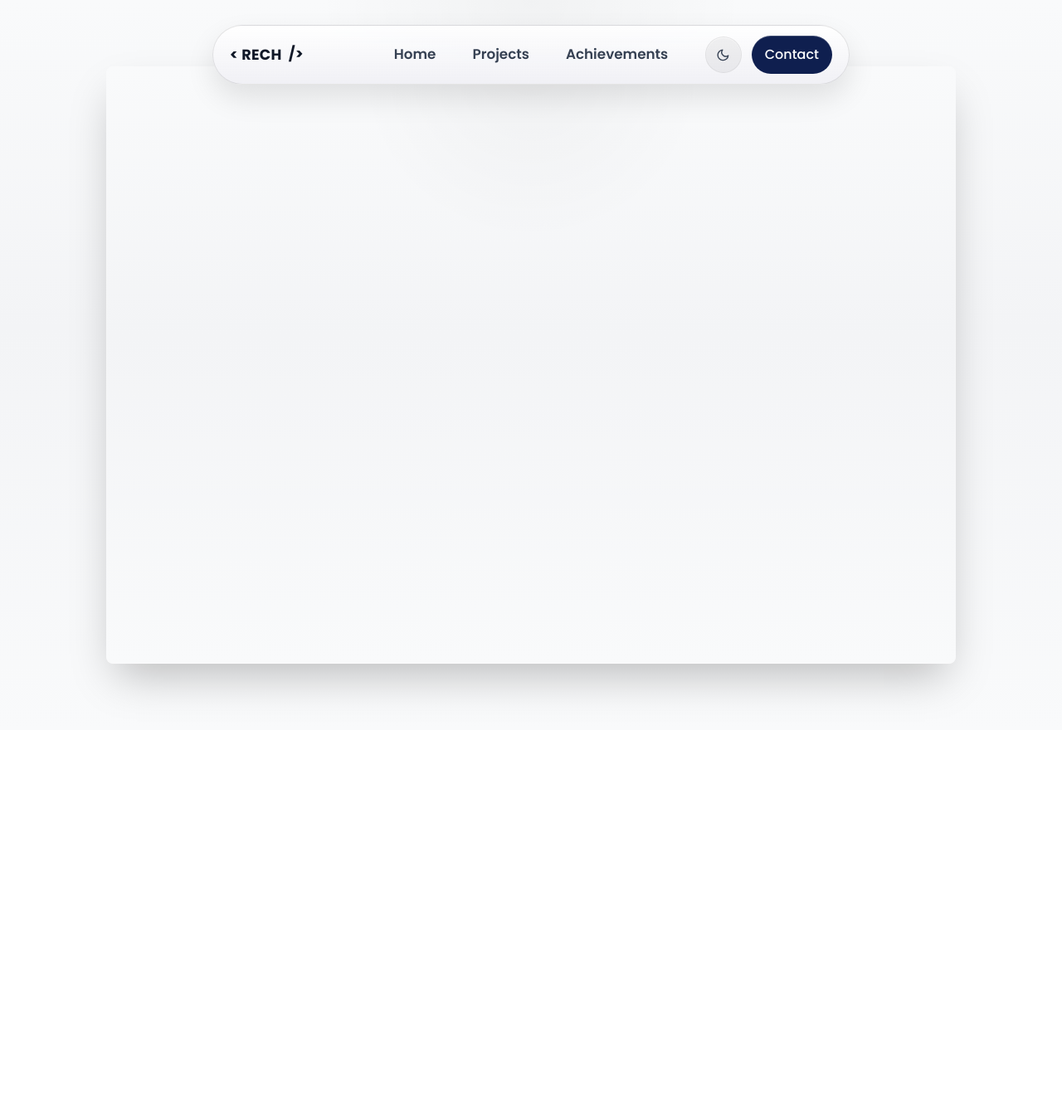
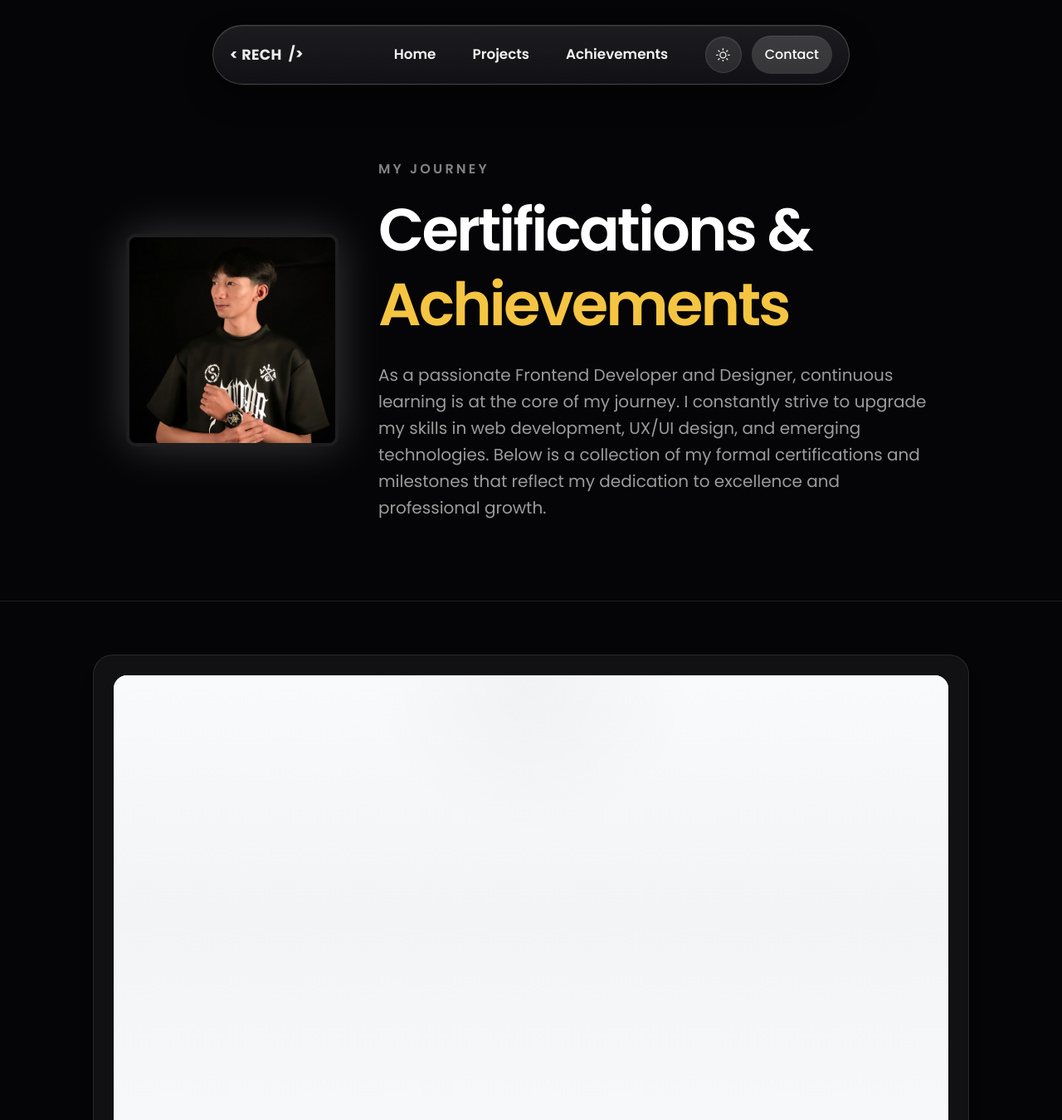
Before and after one commit to vongsovannreach681-crypto/MyPortfolio, a React (Vite) app: page /achievements in a window 1280 px wide. Shown: the top 1350 px of the page at 83% size. Before the commit the page ends 880 px from the top, so only its background shows below. Built offline with nearby package versions, Linux system fonts and the light colour scheme.

Commit message:
achivment update

```diff
--- a/src/components/Header.jsx
+++ b/src/components/Header.jsx
@@ -4,10 +4,10 @@ import { Link } from "react-router-dom";
 
 function Header() {
   const getInitialTheme = () => {
-    if (typeof window === "undefined") return false;
+    if (typeof window === "undefined") return true;
     const saved = localStorage.getItem("theme");
     if (saved) return saved === "dark";
-    return window.matchMedia("(prefers-color-scheme: dark)").matches;
+    return true; // Default to dark mode if no preference is saved
   };
 
   const [isDarkMode, setIsDarkMode] = useState(getInitialTheme);
--- a/src/pages/Achivement.jsx
+++ b/src/pages/Achivement.jsx
@@ -1,14 +1,68 @@
-import React from 'react'
 import Achivment from '../assets/PDF/Reach.pdf'
 import Header from '../components/Header'
+import Footer from '../components/Footer'
+import ReachImg from '../assets/Reach.png'
+import { motion } from 'framer-motion'
+
 const Achivement = () => {
   return (
-    <>
-        <Header />
-        <iframe src={Achivment} title="Achivement" width="80%" className='mx-auto mt-20 h-[90vh] rounded-lg border border-white/20 shadow-2xl' allowFullScreen>
+    <div className="min-h-screen flex flex-col bg-gray-50 text-slate-900 dark:bg-[#050507] dark:text-white/92">
+      <Header />
 
-        </iframe>
-    </>
+      <main className="flex-grow pt-24 pb-20">
+        {/* Banner Section */}
+        <section className="relative w-full py-20 lg:py-24 overflow-hidden border-b border-slate-200/70 dark:border-white/10">
+          <div className="absolute top-0 left-1/2 -translate-x-1/2 w-[80%] h-full bg-[radial-gradient(circle_at_top,_rgba(255,255,255,0.04),_transparent_60%)] blur-[80px] -z-10 pointer-events-none"></div>
+
+          <div className="max-w-7xl mx-auto px-6 sm:px-12 relative z-10 flex flex-col md:flex-row items-center justify-center gap-12 text-center md:text-left">
+            <motion.div
+              initial={{ opacity: 0, scale: 0.8 }}
+              animate={{ opacity: 1, scale: 1 }}
+              transition={{ duration: 0.8, ease: "easeOut" }}
+              className="flex-shrink-0"
+            >
+              <img
+                src={ReachImg}
+                alt="Vorng Sovannreach"
+                className="w-48 md:w-64 h-auto rounded-xl object-cover shadow-[0_20px_50px_rgba(148,163,184,0.3)] dark:shadow-[0_0px_55px_rgba(255,255,255,0.2)] border-4 border-slate-200 dark:border-white/10"
+              />
+            </motion.div>
+
+            <div className="max-w-2xl">
+              <h4 className="text-[#f5c542] text-sm md:text-base font-semibold uppercase tracking-[0.2em] mb-4 dark:text-white/50">
+                My Journey
+              </h4>
+              <h1 className="text-5xl md:text-6xl lg:text-7xl font-semibold tracking-[-0.04em] text-[#0f1f4f] dark:text-white mb-6 leading-tight">
+                Certifications & <span className="text-[#f5c542]">Achievements</span>
+              </h1>
+              <p className="text-lg md:text-xl text-slate-600 dark:text-white/60 font-light leading-[1.6]">
+                As a passionate Frontend Developer and Designer, continuous learning is at the core of my journey. I constantly strive to upgrade my skills in web development, UX/UI design, and emerging technologies. Below is a collection of my formal certifications and milestones that reflect my dedication to excellence and professional growth.
+              </p>
+            </div>
+          </div>
+        </section>
+
+        {/* Certificate Display Section */}
+        <section className="max-w-6xl mx-auto px-6 sm:px-12 py-16">
+          <motion.div
+            initial={{ opacity: 0, y: 30 }}
+            whileInView={{ opacity: 1, y: 0 }}
+            viewport={{ once: true, margin: "-50px" }}
+            transition={{ duration: 0.6 }}
+            className="w-full bg-slate-200/50 dark:bg-white/5 p-4 md:p-6 rounded-3xl border border-slate-300/50 dark:border-white/10 shadow-xl"
+          >
+            <iframe
+              src={Achivment}
+              title="Certificates and Achievements"
+              className="w-full h-[60vh] md:h-[80vh] rounded-2xl bg-white dark:bg-black/40 border-none"
+              allowFullScreen>
+            </iframe>
+          </motion.div>
+        </section>
+      </main>
+
+      <Footer />
+    </div>
   )
 }
 
```
